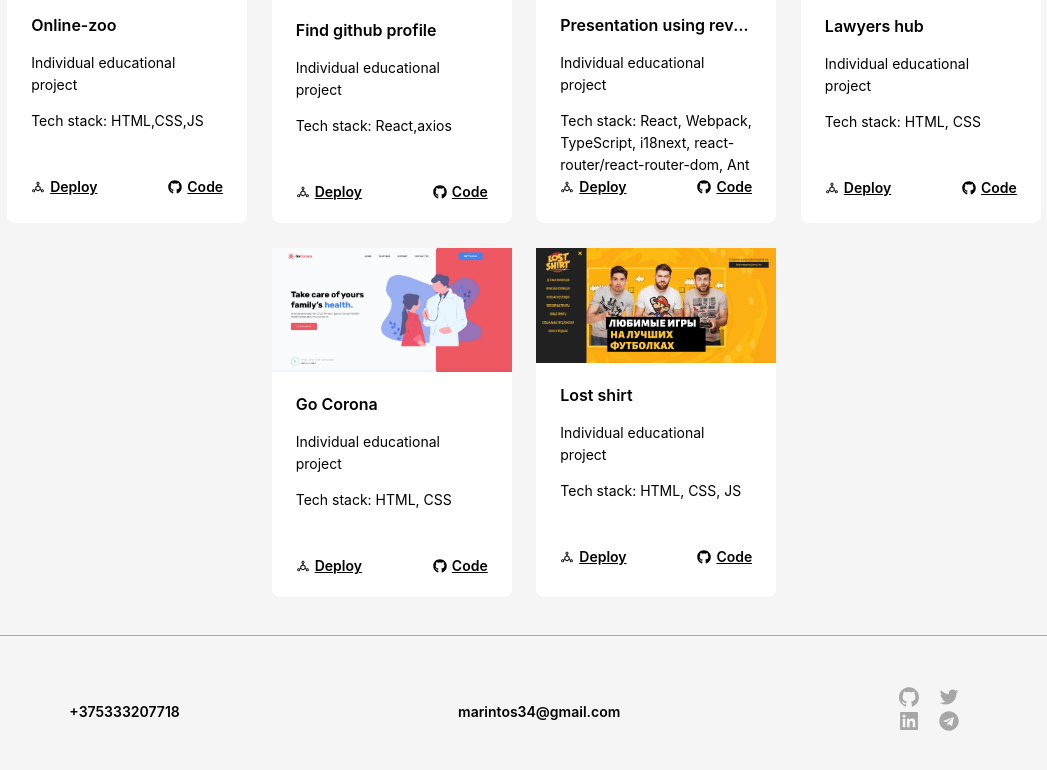
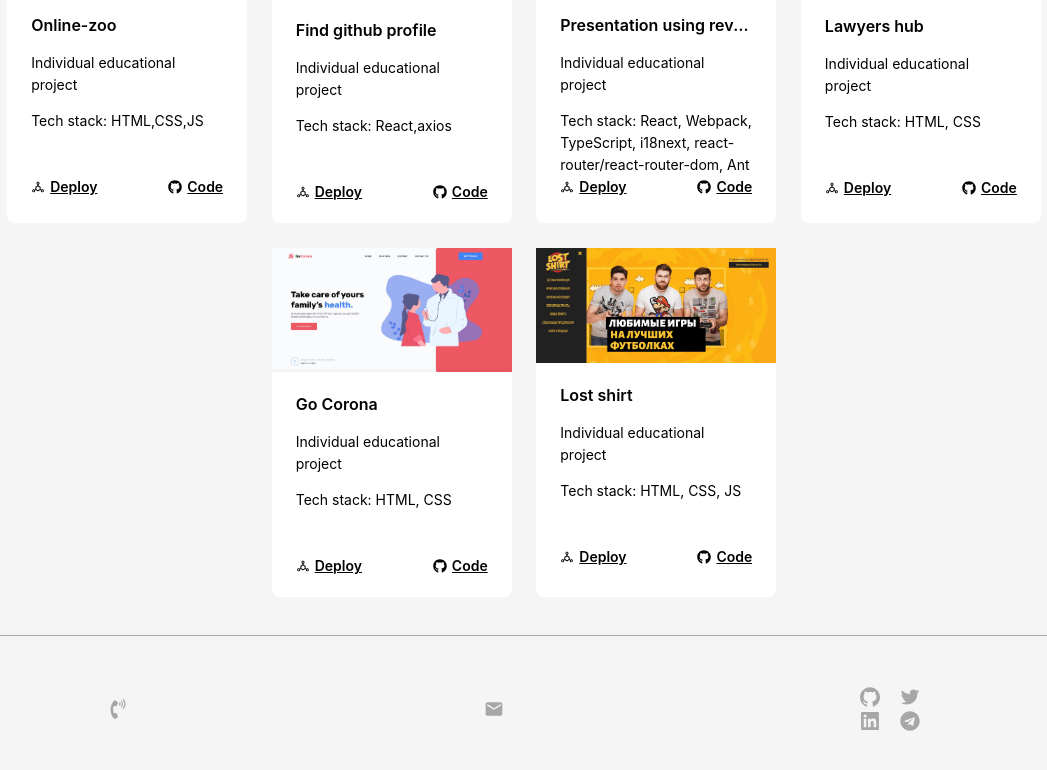
Before and after one commit to MarinaZai/Portfolio, a React (Create React App) app: page / in a window 1280 px wide. Shown: the part 1245-2015 px from the top of the page, without its empty margins (116-1163 px from the left). Built offline with nearby package versions, Linux system fonts and the light colour scheme; the HTML template or start-up script is replaced by a standard one.

Commit message:
fix:fix footer icons

```diff
--- a/src/components/Footer/index.tsx
+++ b/src/components/Footer/index.tsx
@@ -5,14 +5,19 @@ import {
 } from "@ant-design/icons";
 import Link from "antd/es/typography/Link";
 import React from "react";
-import { FaTelegram } from "react-icons/fa";
+import { FaPhoneVolume, FaTelegram } from "react-icons/fa";
+import { MdEmail } from "react-icons/md";
 import styles from "./styles.module.css";
 
 export const FooterBlock: React.FC = (props) => {
   return (
     <footer>
-      <Link href="tel:+375333207718">+375333207718</Link>
-      <Link href="mailto:marintos34@gmail.com">marintos34@gmail.com</Link>
+      <Link href="tel:+375333207718">
+        <FaPhoneVolume style={{ fontSize: "20px", color: "#A7A7A7" }} />
+      </Link>
+      <Link href="mailto:marintos34@gmail.com">
+        <MdEmail style={{ fontSize: "20px", color: "#A7A7A7" }} />
+      </Link>
       <div className={styles.links}>
         <Link href="https://github.com/MarinaZai">
           <GithubOutlined style={{ fontSize: "20px", color: "#A7A7A7" }} />
```
